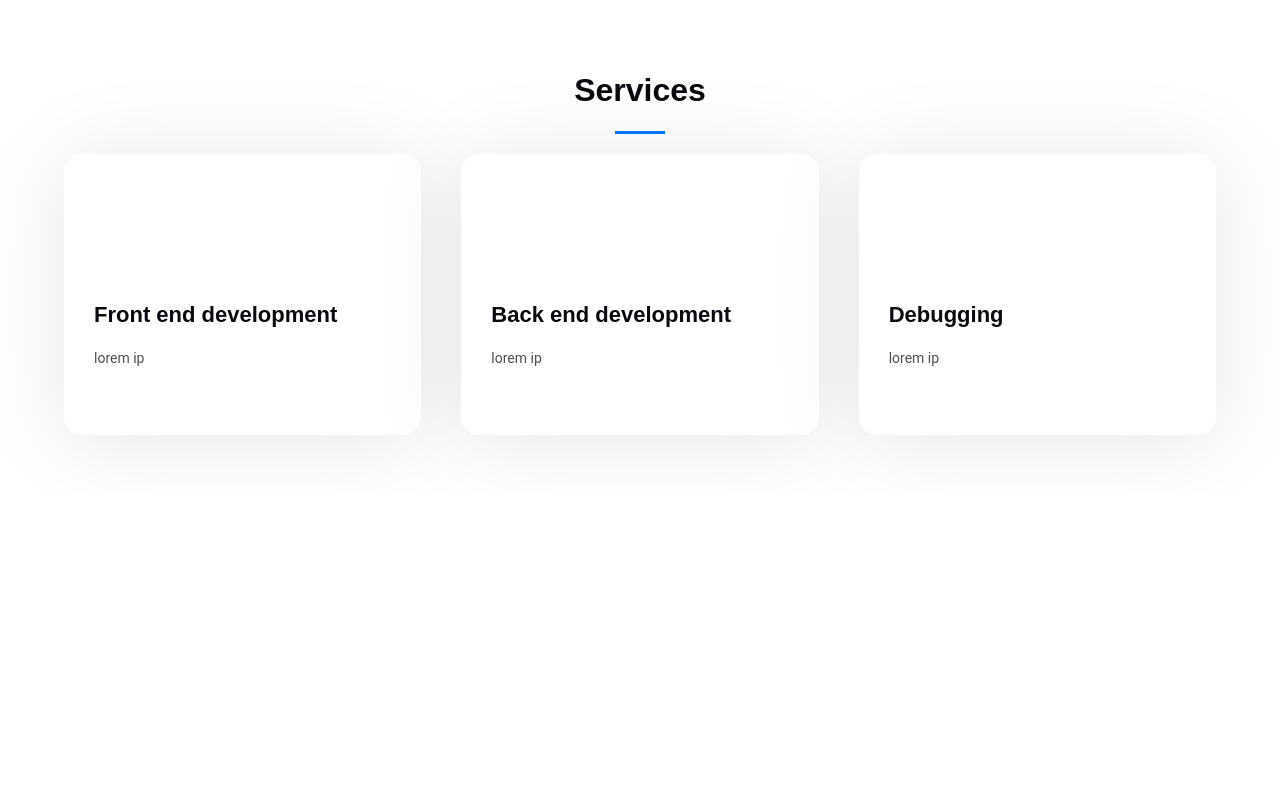
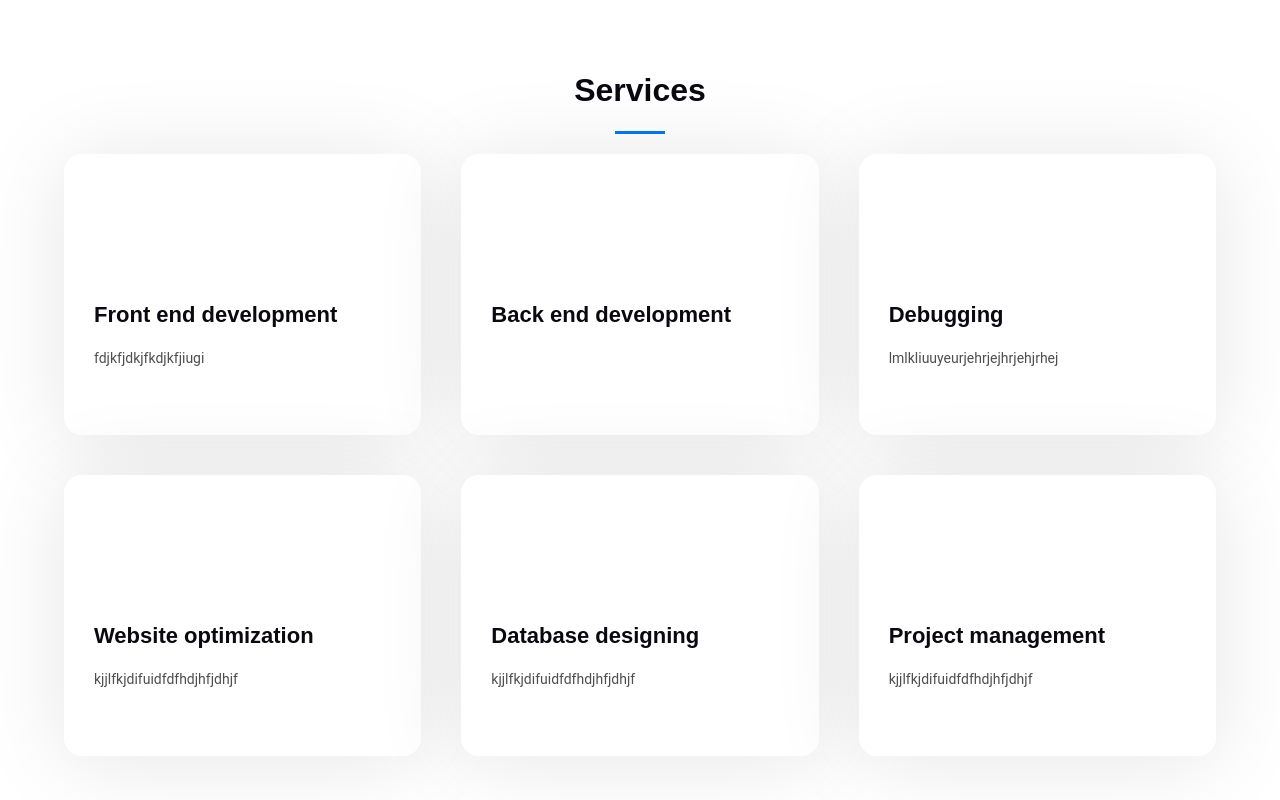
Before and after one commit to AinaPercky/porfolio-beta, a React (Vite) app: page / in a window 1280 px wide. Shown: the part 2141-2941 px from the top of the page. Before the commit the page ends 2636 px from the top, so only its background shows below. Built offline with nearby package versions, Linux system fonts and the light colour scheme.

Commit message:
add data entry for service

```diff
--- a/src/component/ServiceCard.jsx
+++ b/src/component/ServiceCard.jsx
@@ -2,7 +2,7 @@ import React from 'react'
 
 export default function ServiceCard(props) {
     return (
-        <div className='w-1/3'>
+        <div className=''>
             <div className="service-item position-relative">
                 <div className="icon">
                     <i className="bi bi-easel" />
--- a/src/component/Services.jsx
+++ b/src/component/Services.jsx
@@ -1,5 +1,6 @@
 import React from 'react'
 import ServiceCard from './ServiceCard'
+import { dataSercice } from '../utils/services'
 
 
 export default function Services() {
@@ -10,19 +11,15 @@ export default function Services() {
                 <h2>Services</h2>
             </div>{/* End Section Title */}
             <div className="container px-16">
-            <div className='flex gap-10'>
+                <div className='grid grid-cols-3 gap-10'>
+                {
+                    dataSercice.map((item)=>(
                         <ServiceCard
-                    title="Front end development"
-                    content="lorem ip">
+                            title={item.title}
+                            content={item.content}>
                         </ServiceCard>
-                <ServiceCard
-                    title="Back end development"
-                    content="lorem ip">
-                </ServiceCard>
-                <ServiceCard
-                    title="Debugging"
-                    content="lorem ip">
-                </ServiceCard>
+                    ))
+                }
                 </div>
             </div>
         </section>
--- /dev/null
+++ b/src/utils/services.js
@@ -0,0 +1,27 @@
+
+export const dataSercice=[
+    {
+        title:'Front end development',
+        content:'fdjkfjdkjfkdjkfjiugi',
+    },
+    {
+        title:'Back end development',
+        description:'fkdjkfjkjkjiuyredfgfhf',
+    },
+    {
+        title:'Debugging',
+        content:'lmlkliuuyeurjehrjejhrjehjrhej',
+    },
+    {
+        title:'Website optimization',
+        content:'kjjlfkjdifuidfdfhdjhfjdhjf',
+    },
+    {
+        title:'Database designing',
+        content:'kjjlfkjdifuidfdfhdjhfjdhjf',
+    },
+    {
+        title:'Project management',
+        content:'kjjlfkjdifuidfdfhdjhfjdhjf',
+    }
+]
```
Lines whose indentation alone changed are shown as unchanged.
